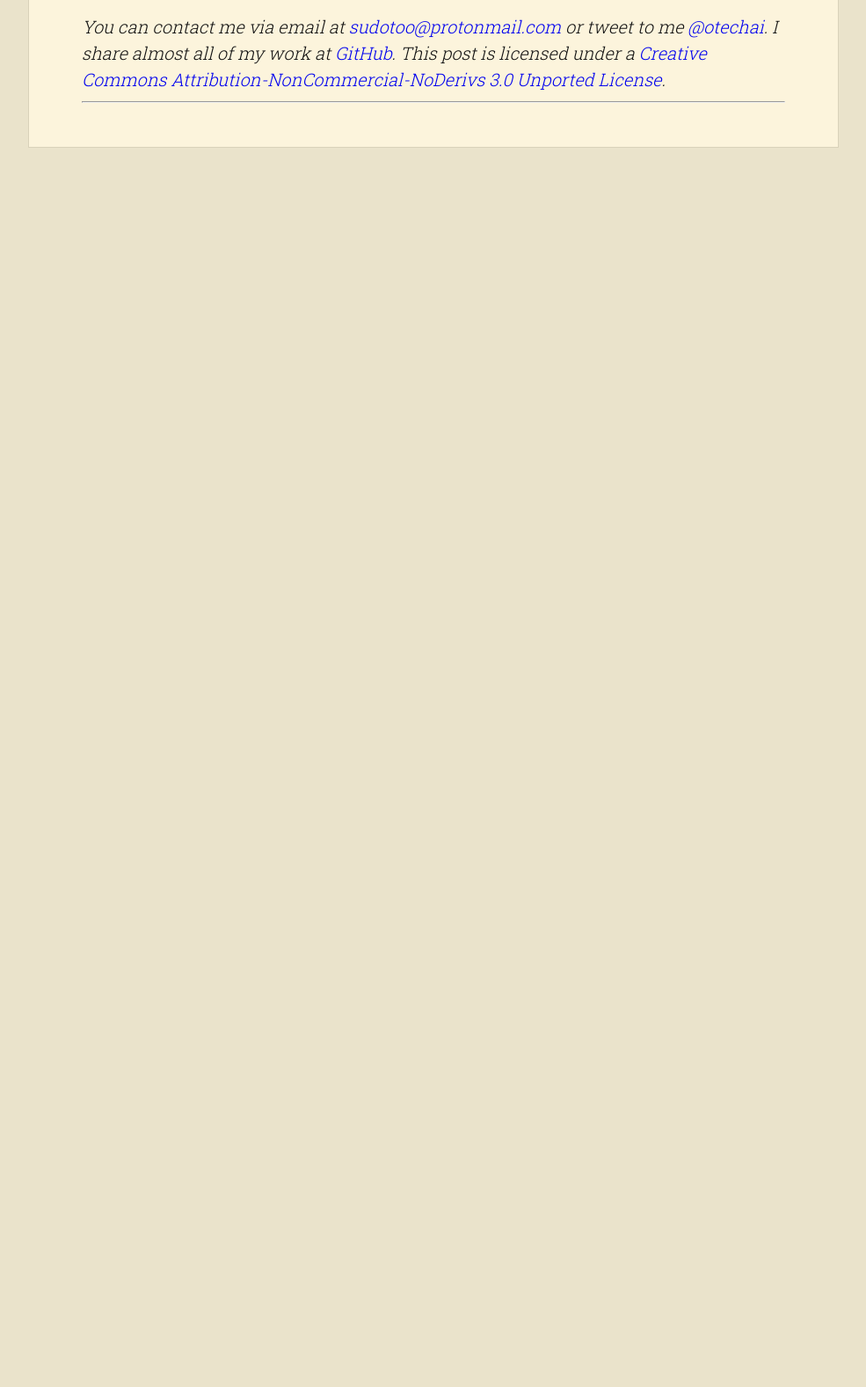
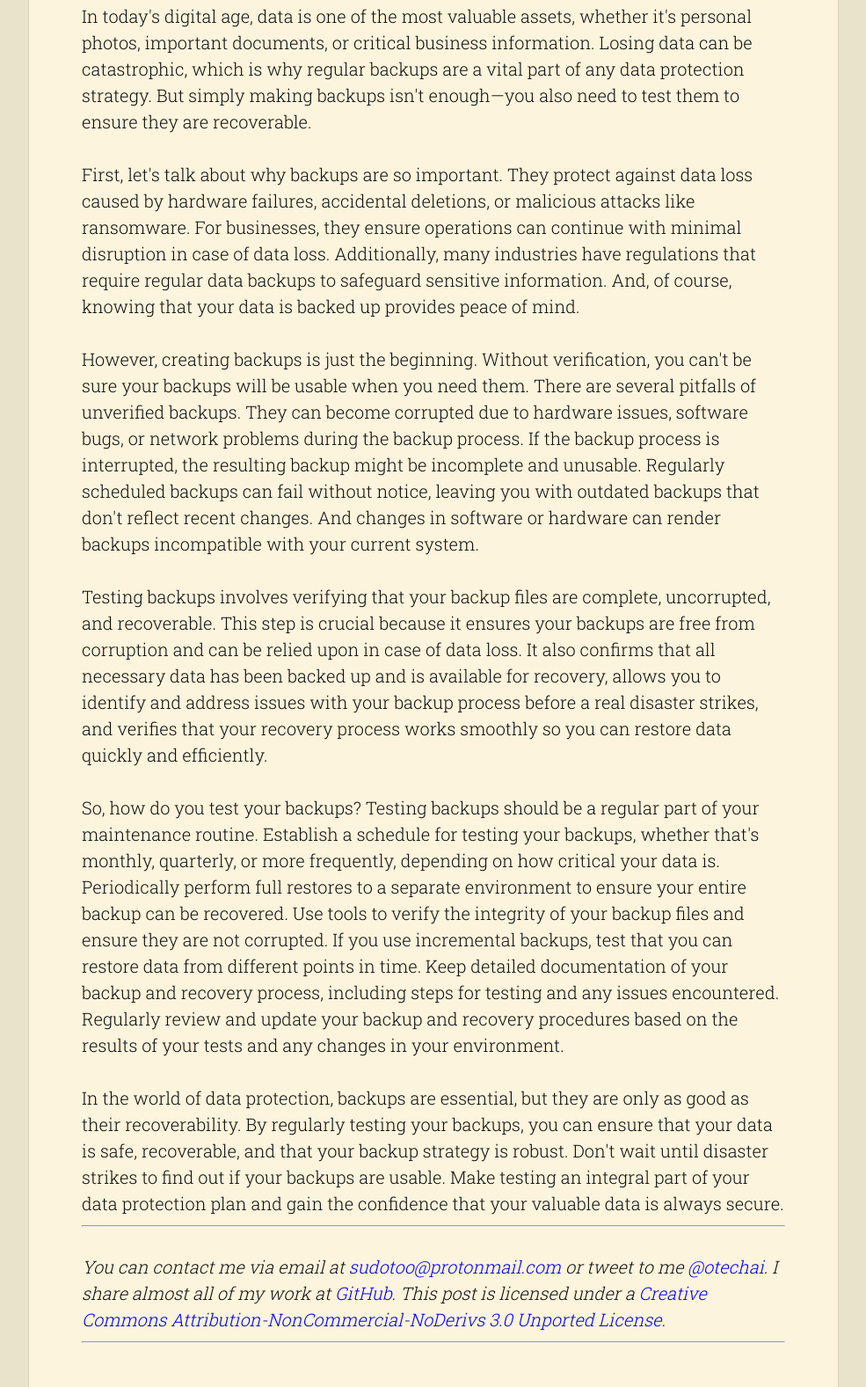
Before and after one commit to fa5tworm/fa5tworm.github.io, a plain HTML site: page posts/2024-08-03-test-backups-why-it-s-crucial-to-verify-that-your-backups-are-recoverable.html in a window 1280 px wide. Shown: the part 518-2095 px from the top of the page at 88% size, without its empty margins (147-1132 px from the left). Before the commit the page ends 800 px from the top, so only its background shows below. Drawn offline with Linux system fonts and the light colour scheme.

Commit message:
add new post

```diff
--- a/posts/2024-08-03-test-backups-why-it-s-crucial-to-verify-that-your-backups-are-recoverable.html
+++ b/posts/2024-08-03-test-backups-why-it-s-crucial-to-verify-that-your-backups-are-recoverable.html
@@ -144,7 +144,19 @@
   </head>
   <body>
     <h1>Test Backups: Why It’s Crucial to Verify That Your Backups Are Recoverable</h1>
-
+    <p>
+      In today's digital age, data is one of the most valuable assets, whether it's personal photos, important documents, or critical business information. Losing data can be catastrophic, which is why regular backups are a vital part of any data protection strategy. But simply making backups isn't enough—you also need to test them to ensure they are recoverable.
+</p><p>
+First, let's talk about why backups are so important. They protect against data loss caused by hardware failures, accidental deletions, or malicious attacks like ransomware. For businesses, they ensure operations can continue with minimal disruption in case of data loss. Additionally, many industries have regulations that require regular data backups to safeguard sensitive information. And, of course, knowing that your data is backed up provides peace of mind.
+</p><p>
+However, creating backups is just the beginning. Without verification, you can't be sure your backups will be usable when you need them. There are several pitfalls of unverified backups. They can become corrupted due to hardware issues, software bugs, or network problems during the backup process. If the backup process is interrupted, the resulting backup might be incomplete and unusable. Regularly scheduled backups can fail without notice, leaving you with outdated backups that don't reflect recent changes. And changes in software or hardware can render backups incompatible with your current system.
+</p><p>
+Testing backups involves verifying that your backup files are complete, uncorrupted, and recoverable. This step is crucial because it ensures your backups are free from corruption and can be relied upon in case of data loss. It also confirms that all necessary data has been backed up and is available for recovery, allows you to identify and address issues with your backup process before a real disaster strikes, and verifies that your recovery process works smoothly so you can restore data quickly and efficiently.
+</p><p>
+So, how do you test your backups? Testing backups should be a regular part of your maintenance routine. Establish a schedule for testing your backups, whether that's monthly, quarterly, or more frequently, depending on how critical your data is. Periodically perform full restores to a separate environment to ensure your entire backup can be recovered. Use tools to verify the integrity of your backup files and ensure they are not corrupted. If you use incremental backups, test that you can restore data from different points in time. Keep detailed documentation of your backup and recovery process, including steps for testing and any issues encountered. Regularly review and update your backup and recovery procedures based on the results of your tests and any changes in your environment.
+</p><p>
+In the world of data protection, backups are essential, but they are only as good as their recoverability. By regularly testing your backups, you can ensure that your data is safe, recoverable, and that your backup strategy is robust. Don't wait until disaster strikes to find out if your backups are usable. Make testing an integral part of your data protection plan and gain the confidence that your valuable data is always secure.
+    </p>
 <hr />
 <p style='font-style: italic'>You can contact me via email
 at <a href='mailto:sudotoo@protonmail.com'>sudotoo@protonmail.com</a> or tweet to
```
